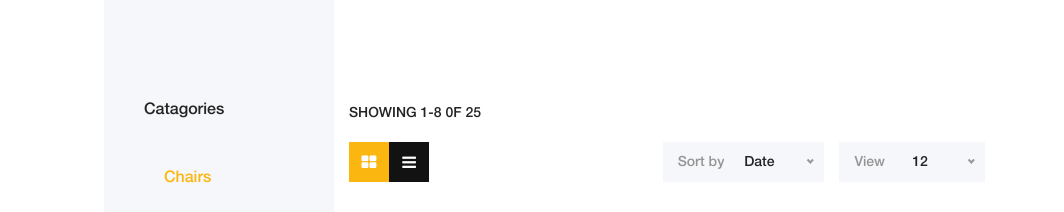
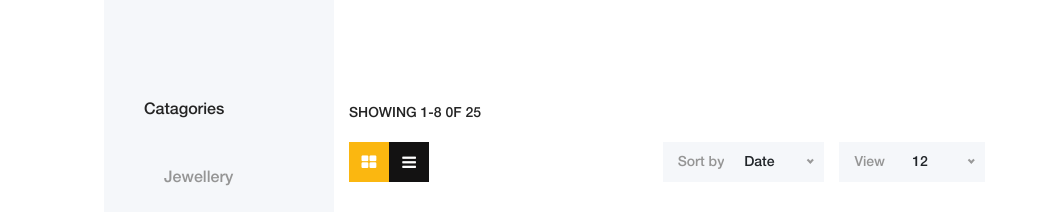
Before and after one commit to iraartstudios/iraartstudios.github.io, a plain HTML site: page shop.html in a window 1280 px wide. Shown: the top 212 px of the page, 216-1280 px from the left. Drawn offline with Linux system fonts and the light colour scheme.

Commit message:
Cat update

```diff
--- a/shop.html
+++ b/shop.html
@@ -107,7 +107,7 @@
                 <!--  Catagories  -->
                 <div class="catagories-menu">
                     <ul>
-                        <li class="active"><a href="#">Chairs</a></li>
+                        <!-- <li class="active"><a href="#">Chairs</a></li> -->
                         <li><a href="#">Jewellery</a></li>
                         <li><a href="#">Murals</a></li>
                         <li><a href="#">Name Plates</a></li>
```
